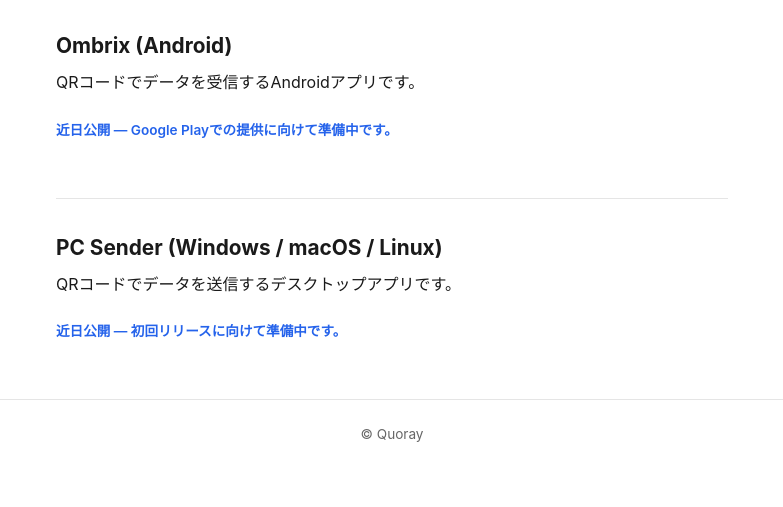
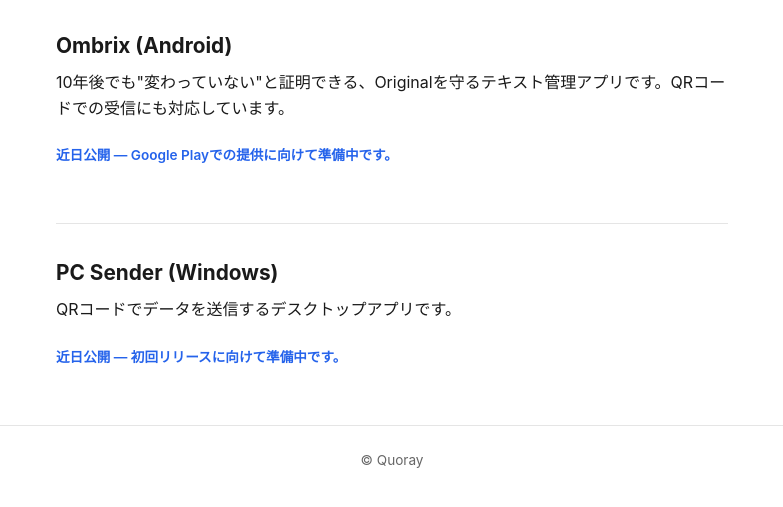
Before and after one commit to Quorayhq/quoray-site, a plain HTML site: page download/index.html in a window 1280 px wide. Shown: the part 167-674 px from the top of the page, without its empty margins (248-1031 px from the left). Drawn offline with Linux system fonts and the light colour scheme.

Commit message:
content: lead with value proposition for Ombrix, fix PC Sender OS claim
Android description now opens with the "still unchanged after 10
years" value prop instead of a feature-first QR description, matching
the store listing's established voice. PC Sender's supported-OS label
corrected to Windows only (SPEC.md 6.6 scopes distribution to the
unsigned Windows build; macOS/Linux were never built or tested).

```diff
--- a/download/index.html
+++ b/download/index.html
@@ -25,12 +25,12 @@
 
     <section class="app">
       <h2>Ombrix (Android)</h2>
-      <p>QRコードでデータを受信するAndroidアプリです。</p>
+      <p>10年後でも"変わっていない"と証明できる、Originalを守るテキスト管理アプリです。QRコードでの受信にも対応しています。</p>
       <p class="status">近日公開 — Google Playでの提供に向けて準備中です。</p>
     </section>
 
     <section class="app">
-      <h2>PC Sender (Windows / macOS / Linux)</h2>
+      <h2>PC Sender (Windows)</h2>
       <p>QRコードでデータを送信するデスクトップアプリです。</p>
       <p class="status">近日公開 — 初回リリースに向けて準備中です。</p>
     </section>
```
